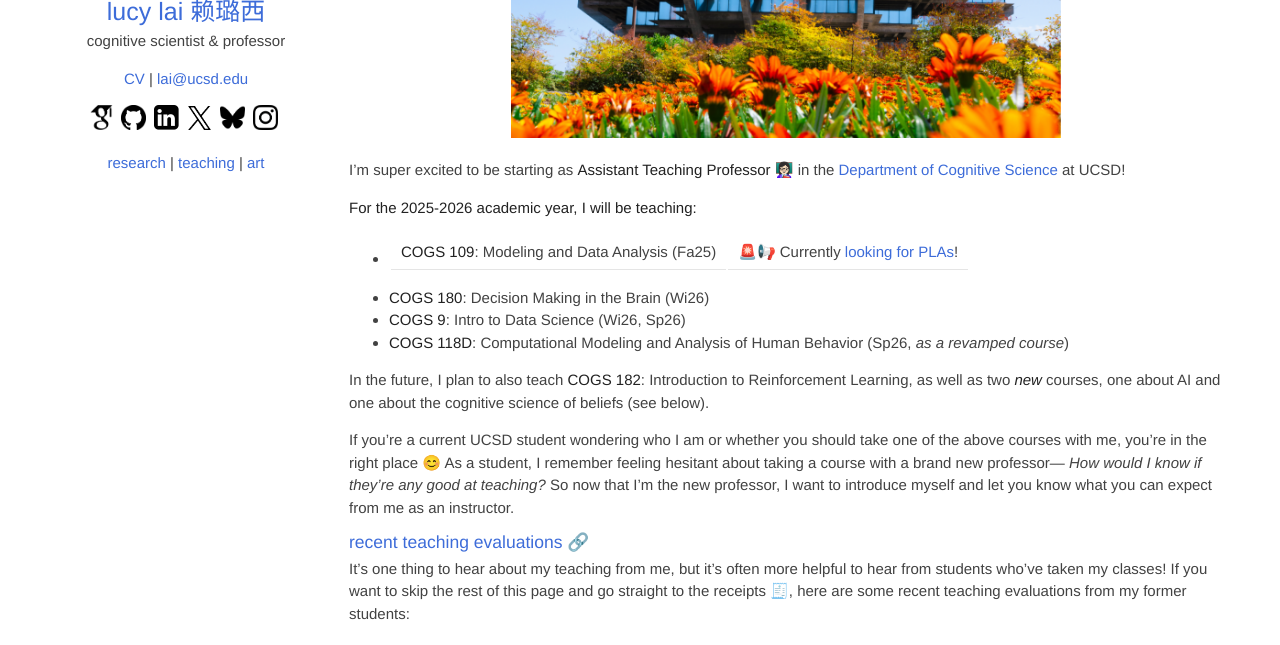
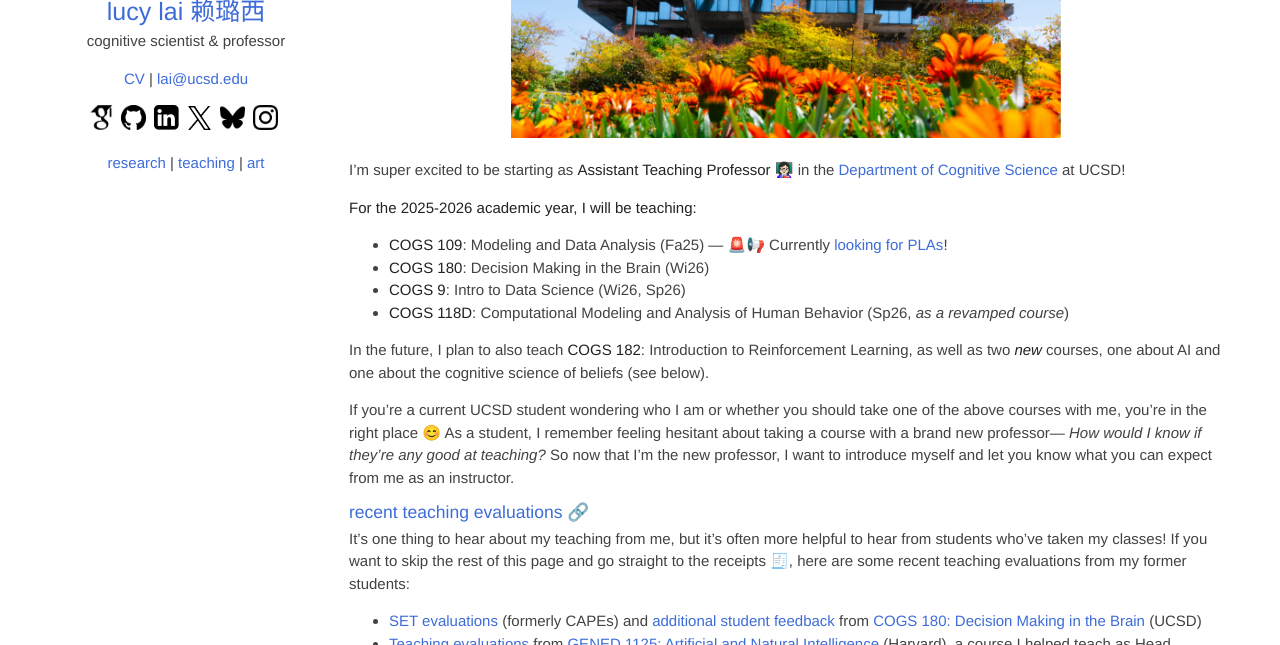
Before and after one commit to lucylai96/lucylai96.github.io, a Jekyll site: the page built from ucsd.md, in a window 1280 px wide and 900 px high, cut to the strip 255-900 px from the top of the window. Built offline with Jekyll 4.4.1, drawn with Linux system fonts in a browser that asks for light colours; our own code applies the rules of GitHub Pages for plain Markdown files.

```diff
--- a/ucsd.md
+++ b/ucsd.md
@@ -7,7 +7,7 @@
 I’m super excited to be starting as **Assistant Teaching Professor** 👩🏻‍🏫 in the [Department of Cognitive Science](https://cogsci.ucsd.edu/){:target="_blank"} at UCSD!
 
 **For the 2025-2026 academic year, I will be teaching:**
-- **COGS 109**: Modeling and Data Analysis (Fa25) | 🚨📢 Currently [looking for PLAs](https://lucylai.com/opps){:target="_blank"}!
+- **COGS 109**: Modeling and Data Analysis (Fa25) — 🚨📢 Currently [looking for PLAs](https://lucylai.com/opps){:target="_blank"}!
 - **COGS 180**: Decision Making in the Brain (Wi26)
 - **COGS 9**: Intro to Data Science (Wi26, Sp26)
 - **COGS 118D**: Computational Modeling and Analysis of Human Behavior (Sp26, _as a revamped course_)
```
